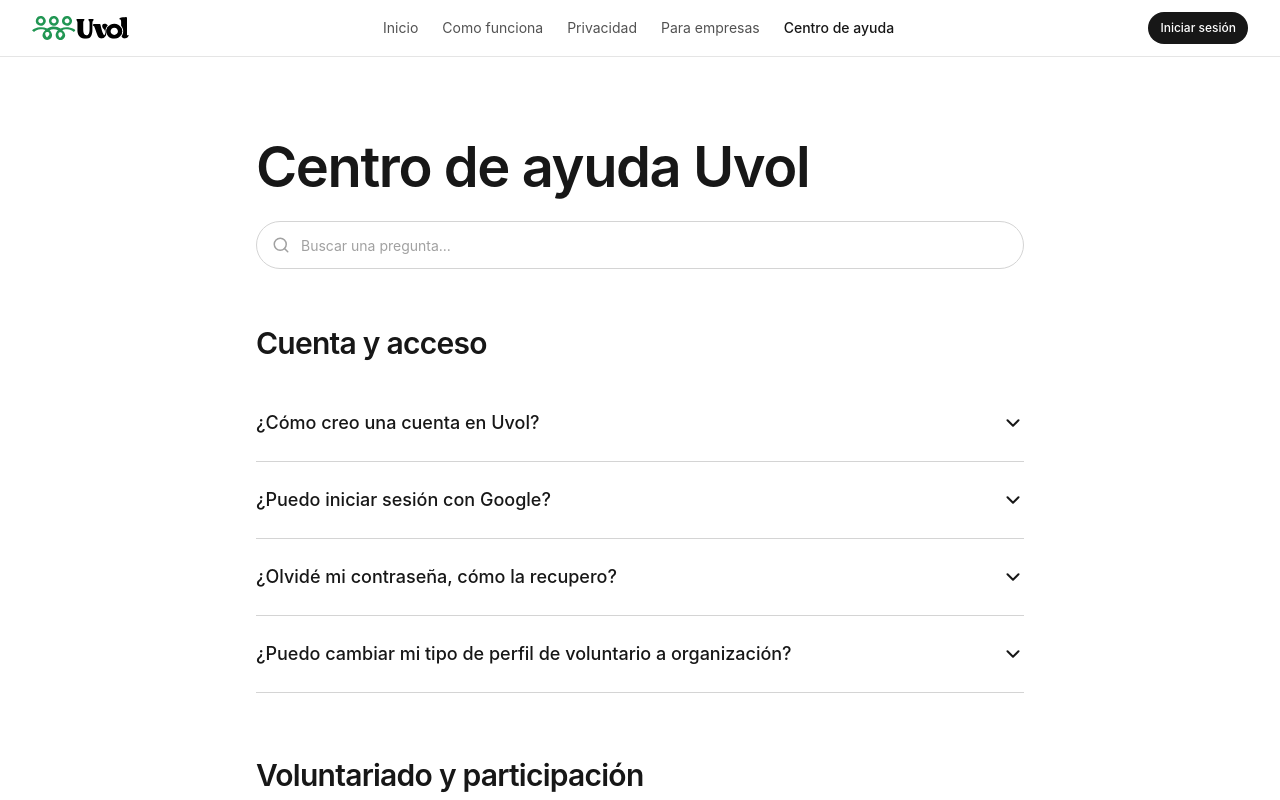
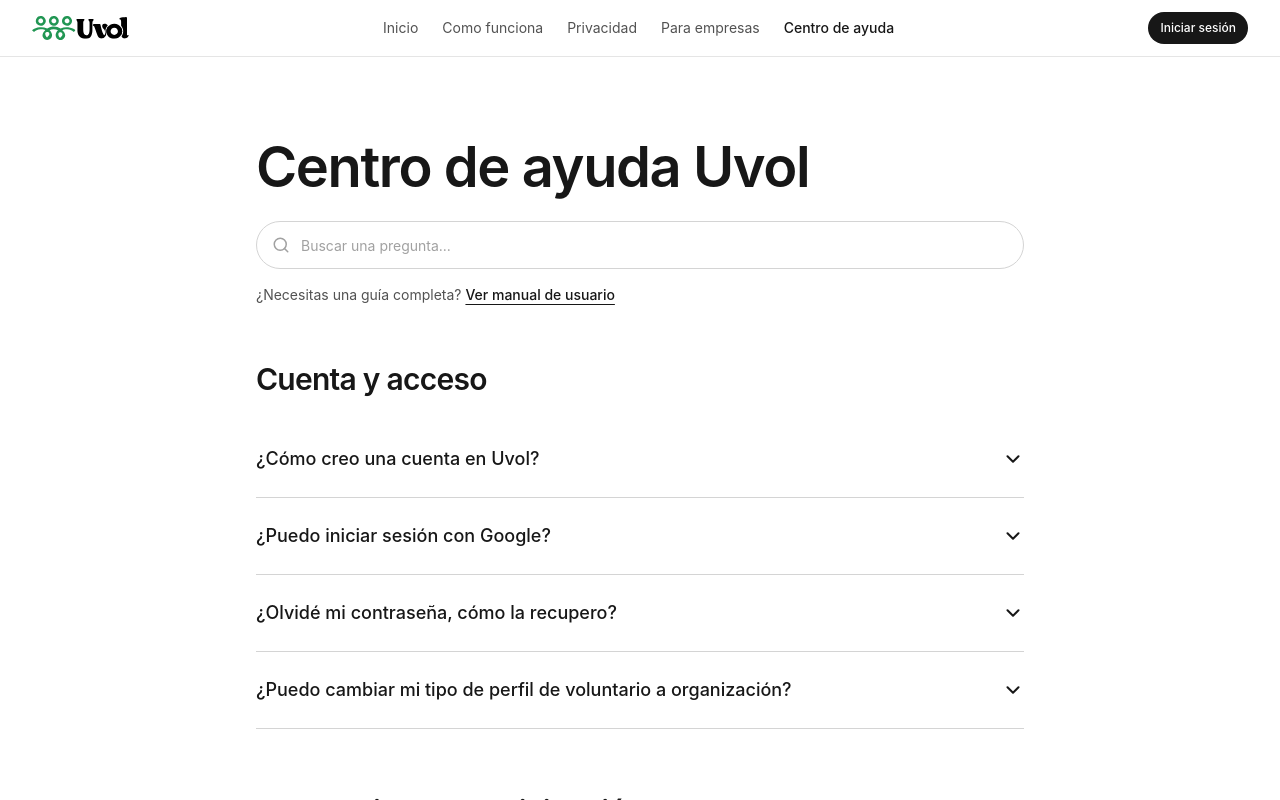
Before and after one commit to juankar01/UVOL-LANDING, a React (Vite) app in the folder frontend/: page /centro-de-ayuda in a window 1280 px wide. Built offline with nearby package versions, Linux system fonts and the light colour scheme.

Commit message:
Se integro el manual de usuario en el footer y centro de ayuda.

```diff
--- a/frontend/src/components/layout/Footer.jsx
+++ b/frontend/src/components/layout/Footer.jsx
@@ -5,6 +5,11 @@
   { label: "Política de privacidad", to: "/politica-de-privacidad" },
   { label: "Términos y condiciones", to: "/terminos-y-condiciones" },
   { label: "Centro de ayuda", to: "/centro-de-ayuda" },
+  {
+    label: "Manual de usuario",
+    href: "/docs/manual-usuario-uvol.pdf",
+    external: true,
+  },
 ];
 
 export default function Footer() {
@@ -15,7 +20,18 @@
           <div className="text-neutral-900">© Uvol</div>
 
           <nav className="flex flex-col items-center gap-3 sm:flex-row sm:justify-center sm:gap-6">
-            {FOOTER_LINKS.map((link) => (
+            {FOOTER_LINKS.map((link) =>
+              link.external ? (
+                <a
+                  key={link.href}
+                  href={link.href}
+                  target="_blank"
+                  rel="noopener noreferrer"
+                  className="transition hover:text-neutral-900"
+                >
+                  {link.label}
+                </a>
+              ) : (
                 <NavLink
                   key={link.to}
                   to={link.to}
@@ -23,11 +39,12 @@
                 >
                   {link.label}
                 </NavLink>
-            ))}
+              ),
+            )}
           </nav>
 
           <a
-            href="mailto:info@uvol.com"
+            href="mailto:uvolleal@gmail.com"
             className="transition hover:text-neutral-900 lg:text-right"
           >
             uvolleal@gmail.com
--- a/frontend/src/pages/CentroAyuda/HelpCenter.jsx
+++ b/frontend/src/pages/CentroAyuda/HelpCenter.jsx
@@ -172,6 +172,18 @@
           />
         </div>
 
+        <p className="mt-4 text-sm text-neutral-600">
+          ¿Necesitas una guía completa?{" "}
+          <a
+            href="/docs/manual-usuario-uvol.pdf"
+            target="_blank"
+            rel="noopener noreferrer"
+            className="font-medium text-neutral-900 underline underline-offset-4 transition hover:text-neutral-600"
+          >
+            Ver manual de usuario
+          </a>
+        </p>
+
         <div className="mt-14 space-y-16">
           {filteredSections.map((section) => (
             <div key={section.title}>
--- a/frontend/src/pages/Inicio/FeatureTimelineItem.jsx
+++ b/frontend/src/pages/Inicio/FeatureTimelineItem.jsx
@@ -48,7 +48,7 @@
 
           {ctaText ? (
             <Button {...ctaProps} className="mt-6 gap-2">
-              {ctaText} <span aria-hidden>↗</span>
+              {ctaText}
             </Button>
           ) : null}
         </div>
@@ -83,13 +83,11 @@
                   <p className="mt-2 text-sm text-neutral-600">{subtitle}</p>
                 ) : null}
 
-                <p className={`mt-4 ${typography.paragraph}`}>
-                  {description}
-                </p>
+                <p className={`mt-4 ${typography.paragraph}`}>{description}</p>
 
                 {ctaText ? (
                   <Button {...ctaProps} className="mt-6 gap-2">
-                    {ctaText} <span aria-hidden>↗</span>
+                    {ctaText}
                   </Button>
                 ) : null}
               </div>
@@ -109,13 +107,11 @@
                   <p className="mt-2 text-sm text-neutral-600">{subtitle}</p>
                 ) : null}
 
-                <p className={`mt-4 ${typography.paragraph}`}>
-                  {description}
-                </p>
+                <p className={`mt-4 ${typography.paragraph}`}>{description}</p>
 
                 {ctaText ? (
                   <Button {...ctaProps} className="mt-6 gap-2">
-                    {ctaText} <span aria-hidden>↗</span>
+                    {ctaText}
                   </Button>
                 ) : null}
               </div>
```
Also changed, not shown: 1 other file (tests, documents, lock files or other folders). Lines whose indentation alone changed are shown as unchanged.
